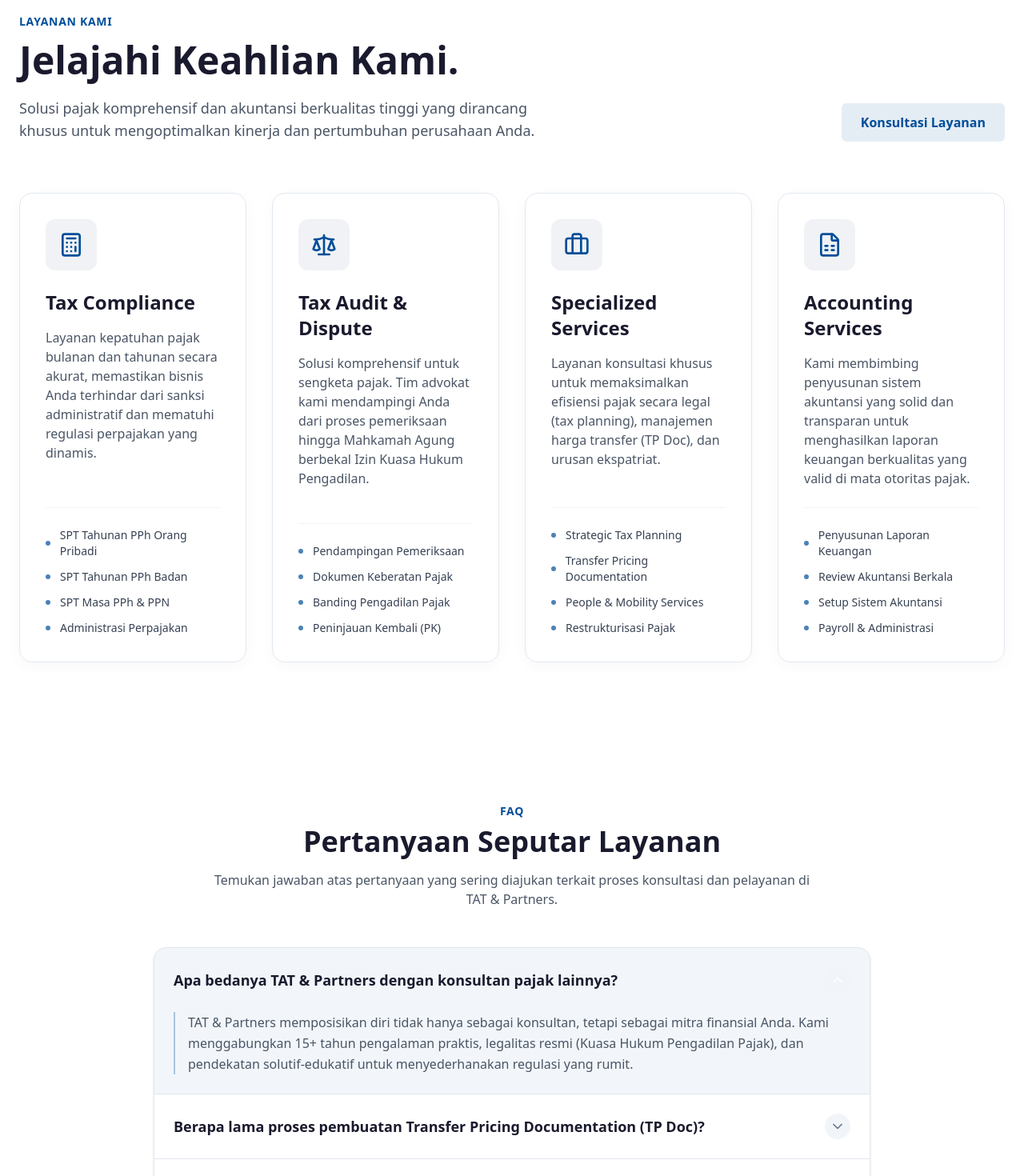
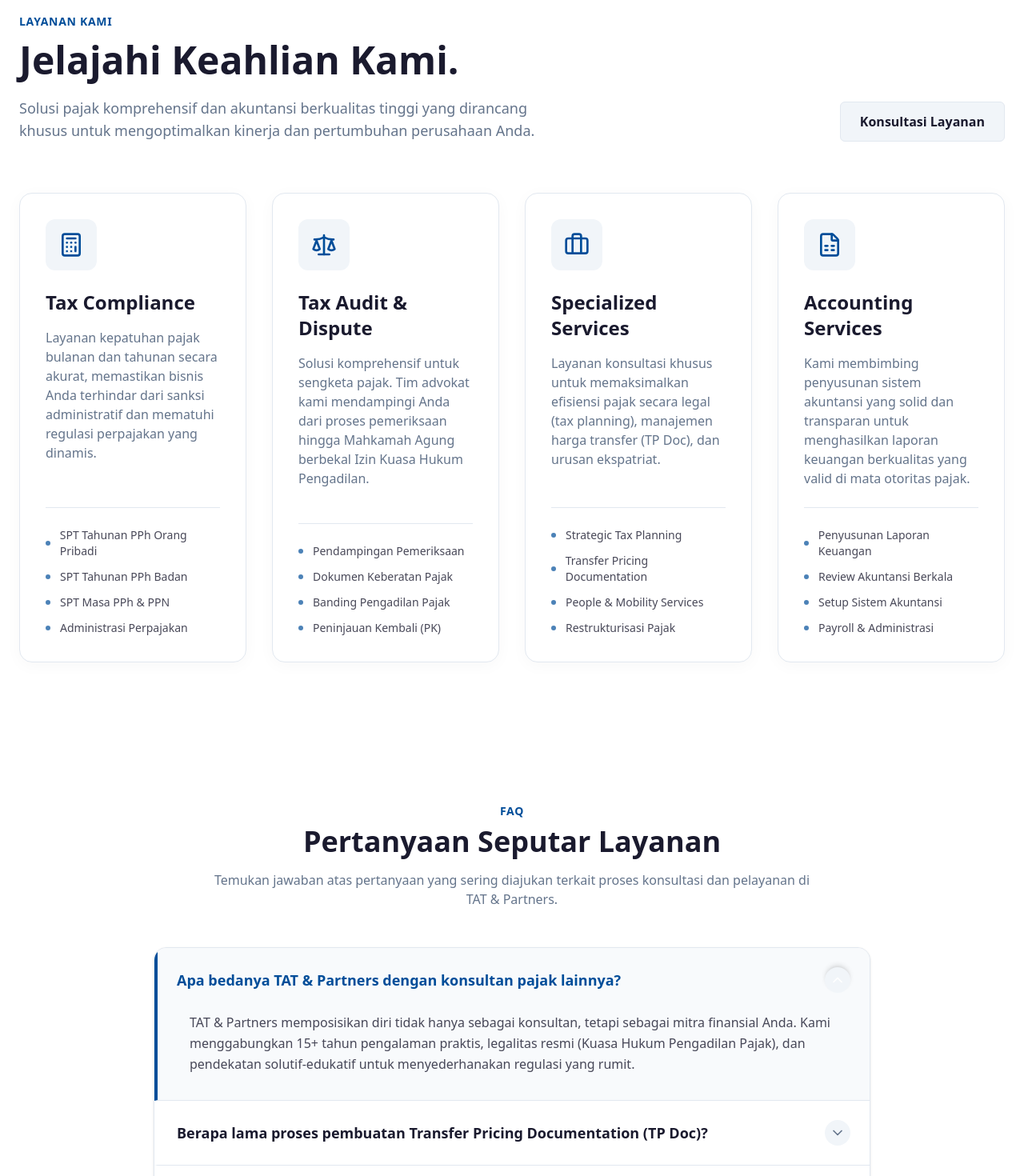
Before and after one commit to agas007/tat-webpage, a Next.js app: page / in a window 1280 px wide. Shown: the part 2840-4310 px from the top of the page at 80% size. Built offline with nearby package versions, Linux system fonts and the light colour scheme.

Commit message:
feat: update UI styling across multiple components with new theme variables and enhanced interactive effects

```diff
--- a/src/components/FAQ.tsx
+++ b/src/components/FAQ.tsx
@@ -39,19 +39,19 @@
 
         <div className="max-w-3xl mx-auto text-center mb-12">
           <h4 className="text-brand-blue dark:text-brand-blue-light font-semibold uppercase tracking-wider text-sm mb-2">FAQ</h4>
-          <h2 className="text-3xl md:text-4xl font-bold text-brand-dark dark:text-white mb-4">Pertanyaan Seputar Layanan</h2>
-          <p className="text-gray-600 dark:text-gray-400">Temukan jawaban atas pertanyaan yang sering diajukan terkait proses konsultasi dan pelayanan di TAT & Partners.</p>
+          <h2 className="text-3xl md:text-4xl font-bold text-foreground mb-4">Pertanyaan Seputar Layanan</h2>
+          <p className="text-muted-foreground">Temukan jawaban atas pertanyaan yang sering diajukan terkait proses konsultasi dan pelayanan di TAT & Partners.</p>
         </div>
 
         <div className="max-w-4xl mx-auto border border-border bg-card rounded-2xl overflow-hidden shadow-sm transition-colors">
           {faqs.map((faq, idx) => (
-            <div key={idx} className={`border-b border-border last:border-b-0 transition-colors ${openIdx === idx ? 'bg-brand-blue/5 dark:bg-brand-blue/10' : 'bg-card'}`}>
+            <div key={idx} className={`border-b border-border last:border-b-0 transition-all ${openIdx === idx ? 'bg-slate-50 dark:bg-slate-800/40 border-l-4 border-l-brand-blue' : 'bg-card border-l-4 border-l-transparent'}`}>
               <button
                 onClick={() => toggle(idx)}
-                className="w-full flex justify-between items-center text-left p-6 gap-4 hover:text-brand-blue transition-colors outline-none"
+                className="w-full flex justify-between items-center text-left p-6 gap-4 hover:text-brand-blue transition-colors outline-none group/faq"
               >
-                <span className="font-semibold text-lg text-brand-dark dark:text-gray-100">{faq.q}</span>
-                <div className={`flex-shrink-0 w-8 h-8 rounded-full bg-muted flex items-center justify-center transition-all duration-300 ${openIdx === idx ? 'rotate-180 bg-brand-blue text-white' : 'text-muted-foreground'}`}>
+                <span className={`font-semibold text-lg transition-colors ${openIdx === idx ? 'text-brand-blue dark:text-brand-blue-light' : 'text-foreground'}`}>{faq.q}</span>
+                <div className={`flex-shrink-0 w-8 h-8 rounded-full bg-muted flex items-center justify-center transition-all duration-300 ${openIdx === idx ? 'rotate-180 bg-brand-blue text-white shadow-md' : 'text-muted-foreground group-hover/faq:bg-brand-blue/10 group-hover/faq:text-brand-blue'}`}>
                   <ChevronDown size={20} />
                 </div>
               </button>
@@ -61,7 +61,9 @@
                   openIdx === idx ? 'max-h-96 pb-6 opacity-100' : 'max-h-0 opacity-0'
                 }`}
               >
-                <p className="text-gray-600 dark:text-gray-400 leading-relaxed pl-4 border-l-2 border-brand-blue/30">{faq.a}</p>
+                <div className="pl-4 pb-2">
+                  <p className="text-foreground/80 dark:text-gray-300 leading-relaxed text-base">{faq.a}</p>
+                </div>
               </div>
             </div>
           ))}
--- a/src/components/Insights.tsx
+++ b/src/components/Insights.tsx
@@ -36,8 +36,8 @@
         <div className="flex justify-between items-end mb-12">
           <div className="max-w-3xl">
             <h4 className="text-brand-blue dark:text-brand-blue-light font-semibold uppercase tracking-wider text-sm mb-2">Wawasan</h4>
-            <h2 className="text-3xl md:text-5xl font-bold text-brand-dark dark:text-white mb-4">Publikasi Terkini</h2>
-            <p className="text-gray-600 dark:text-gray-400 text-lg">Ikuti perkembangan regulasi perpajakan terbaru dan analisis mendalam dari tim ahli kami.</p>
+            <h2 className="text-3xl md:text-5xl font-bold text-foreground mb-4">Publikasi Terkini</h2>
+            <p className="text-muted-foreground text-lg">Ikuti perkembangan regulasi perpajakan terbaru dan analisis mendalam dari tim ahli kami.</p>
           </div>
           <Link href="#wawasan" className="hidden sm:flex items-center gap-2 text-brand-blue font-semibold hover:text-brand-blue-dark transition-colors group">
             Lihat Semua Artikel
@@ -45,22 +45,22 @@
           </Link>
         </div>
 
-        <div className="grid grid-cols-1 md:grid-cols-3 gap-8 border-t border-gray-100 pt-8">
+        <div className="grid grid-cols-1 md:grid-cols-3 gap-8 border-t border-border pt-8">
           {articles.map((article, idx) => (
-            <div key={idx} className="group cursor-pointer flex flex-col h-full">
-              <div className="relative h-64 overflow-hidden rounded-xl mb-6">
+            <div key={idx} className="group cursor-pointer flex flex-col h-full rounded-2xl overflow-hidden border border-border bg-card hover:shadow-lg transition-all duration-300 hover:-translate-y-1">
+              <div className="relative h-48 overflow-hidden">
                 <img src={article.image} alt={article.title} className="w-full h-full object-cover group-hover:scale-105 transition-transform duration-500" />
-                <div className="absolute top-4 left-4 bg-card px-3 py-1 text-xs font-bold rounded shadow-sm text-foreground">
+                <div className="absolute top-4 left-4 bg-brand-blue text-white px-3 py-1 text-[10px] font-bold rounded uppercase tracking-wider">
                   {article.tag}
                 </div>
               </div>
 
-              <div className="p-8 flex flex-col flex-1 bg-card transition-colors">
-                <div className="flex items-center gap-4 text-xs text-muted-foreground mb-4">
-                  <span className="flex items-center gap-1"><Calendar size={14} /> {article.date}</span>
+              <div className="p-6 flex flex-col flex-1">
+                <div className="flex items-center gap-2 text-[11px] text-muted-foreground mb-3 font-semibold uppercase tracking-tight">
+                  <Calendar size={12} className="text-brand-blue" /> {article.date} — {article.category}
                 </div>
-                <h3 className="text-xl font-bold text-brand-dark dark:text-white mb-3 group-hover:text-brand-blue transition-colors leading-tight">{article.title}</h3>
-                <p className="text-gray-600 dark:text-gray-400 text-sm mb-6 line-clamp-2">{article.desc}</p>
+                <h3 className="text-xl font-bold text-foreground mb-3 group-hover:text-brand-blue transition-colors leading-snug">{article.title}</h3>
+                <p className="text-muted-foreground text-sm mb-6 line-clamp-3">{article.desc}</p>
                 <div className="mt-auto flex items-center text-brand-blue dark:text-brand-blue-light font-bold text-sm">
                   Baca Selengkapnya
                   <ArrowRight size={18} className="ml-1 group-hover:translate-x-1 transition-transform" />
--- a/src/components/Services.tsx
+++ b/src/components/Services.tsx
@@ -55,10 +55,10 @@
         <div className="flex flex-col md:flex-row justify-between items-end mb-16 gap-6">
           <div className="max-w-2xl">
             <h4 className="text-brand-blue dark:text-brand-blue-light font-semibold uppercase tracking-wider text-sm mb-2">Layanan Kami</h4>
-            <h2 className="text-3xl md:text-5xl font-bold text-brand-dark dark:text-white mb-4 leading-tight">Jelajahi Keahlian Kami.</h2>
-            <p className="text-gray-600 dark:text-gray-300 text-lg">Solusi pajak komprehensif dan akuntansi berkualitas tinggi yang dirancang khusus untuk mengoptimalkan kinerja dan pertumbuhan perusahaan Anda.</p>
+            <h2 className="text-3xl md:text-5xl font-bold text-foreground mb-4 leading-tight">Jelajahi Keahlian Kami.</h2>
+            <p className="text-muted-foreground text-lg">Solusi pajak komprehensif dan akuntansi berkualitas tinggi yang dirancang khusus untuk mengoptimalkan kinerja dan pertumbuhan perusahaan Anda.</p>
           </div>
-          <a href="#konsultasi" className="hidden md:inline-flex px-6 py-3 rounded-md bg-brand-blue/10 dark:bg-brand-blue/20 text-brand-blue dark:text-brand-blue-light font-semibold hover:bg-brand-blue hover:text-white transition-colors">
+          <a href="#konsultasi" className="hidden md:inline-flex px-6 py-3 rounded-md bg-muted text-foreground font-semibold hover:bg-brand-blue hover:text-white transition-colors border border-border">
             Konsultasi Layanan
           </a>
         </div>
@@ -67,18 +67,18 @@
           {services.map((service, idx) => (
             <div key={idx} className="group rounded-2xl border border-border bg-card p-8 shadow-[0_4px_20px_rgb(0,0,0,0.03)] hover:shadow-[0_10px_40px_rgb(0,77,153,0.08)] transition-all duration-300 hover:-translate-y-2 flex flex-col h-full">
 
-              <div className="w-16 h-16 rounded-xl bg-brand-silver dark:bg-gray-700 flex items-center justify-center mb-6 group-hover:bg-brand-blue group-hover:text-white transition-colors">
+              <div className="w-16 h-16 rounded-xl bg-muted flex items-center justify-center mb-6 group-hover:bg-brand-blue group-hover:text-white transition-colors">
                 <div className="text-brand-blue dark:text-brand-blue-light group-hover:text-white transition-colors">
                   {service.icon}
                 </div>
               </div>
 
-              <h3 className="text-2xl font-bold text-brand-dark dark:text-white mb-4">{service.title}</h3>
-              <p className="text-gray-600 dark:text-gray-300 mb-6 flex-grow">{service.desc}</p>
+              <h3 className="text-2xl font-bold text-foreground mb-4">{service.title}</h3>
+              <p className="text-muted-foreground mb-6 flex-grow">{service.desc}</p>
 
-              <ul className="space-y-3 pt-6 border-t border-gray-100 dark:border-gray-700">
+              <ul className="space-y-3 pt-6 border-t border-border">
                 {service.features.map((feat, i) => (
-                  <li key={i} className="flex items-center text-sm font-medium text-gray-700 dark:text-gray-300">
+                  <li key={i} className="flex items-center text-sm font-medium text-foreground/80">
                     <span className="w-1.5 h-1.5 rounded-full bg-brand-blue dark:bg-brand-blue-light mr-3 opacity-70"></span>
                     {feat}
                   </li>
--- a/src/components/Team.tsx
+++ b/src/components/Team.tsx
@@ -19,9 +19,7 @@
   };
 
   return (
-    <section className="py-20 bg-background dark:bg-section-bg border-t border-border relative overflow-hidden transition-colors">
-      {/* Decorative background curve */}
-      <div className="absolute top-0 inset-x-0 h-32 bg-card rounded-b-[50%] scale-x-150 transform -translate-y-16"></div>
+    <section className="py-20 bg-background dark:bg-section-bg relative overflow-hidden transition-colors">
 
       <div className="container mx-auto px-4 md:px-6 relative z-10">
 
```
Also changed, not shown: src/components/Publications.tsx (+12 -12 lines).
